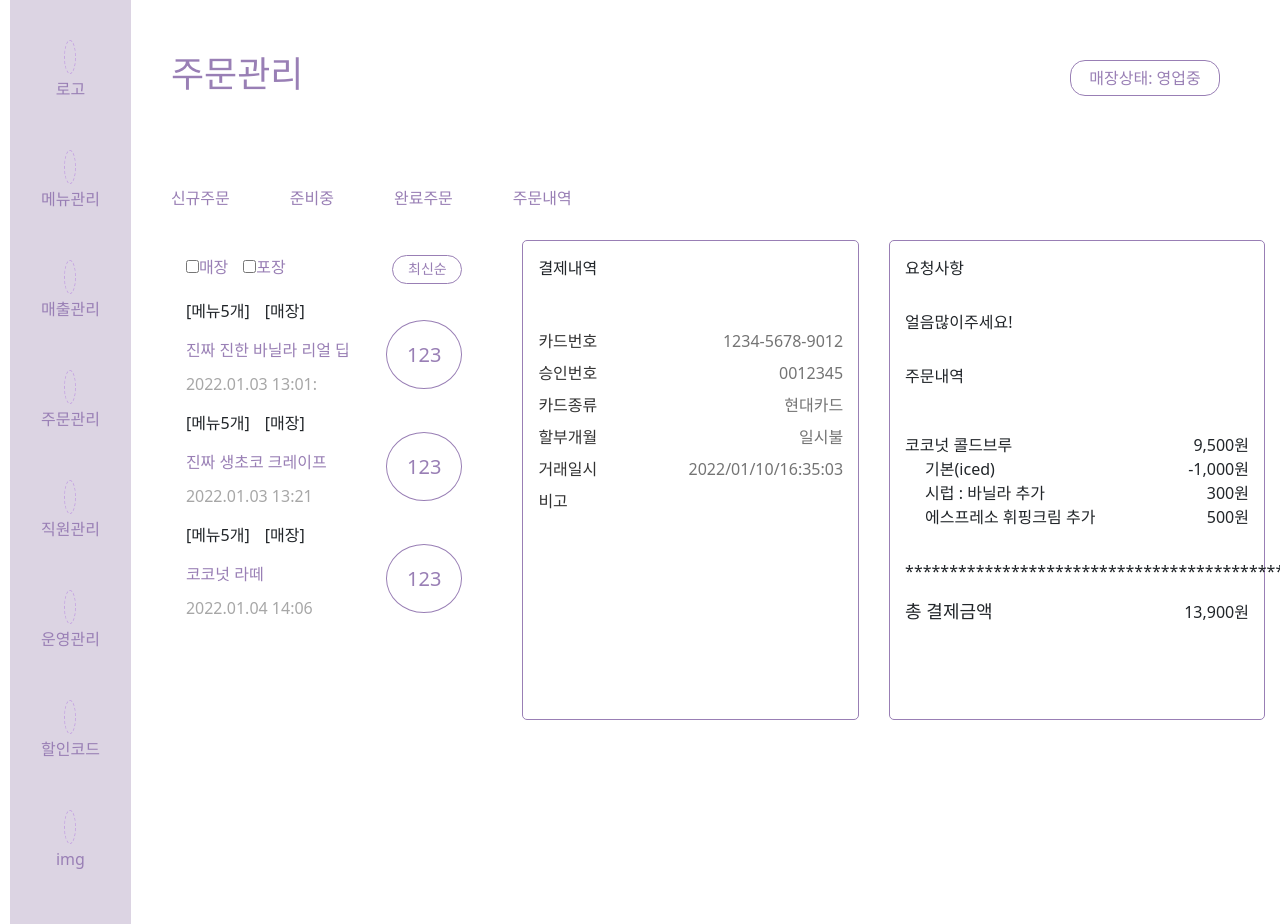
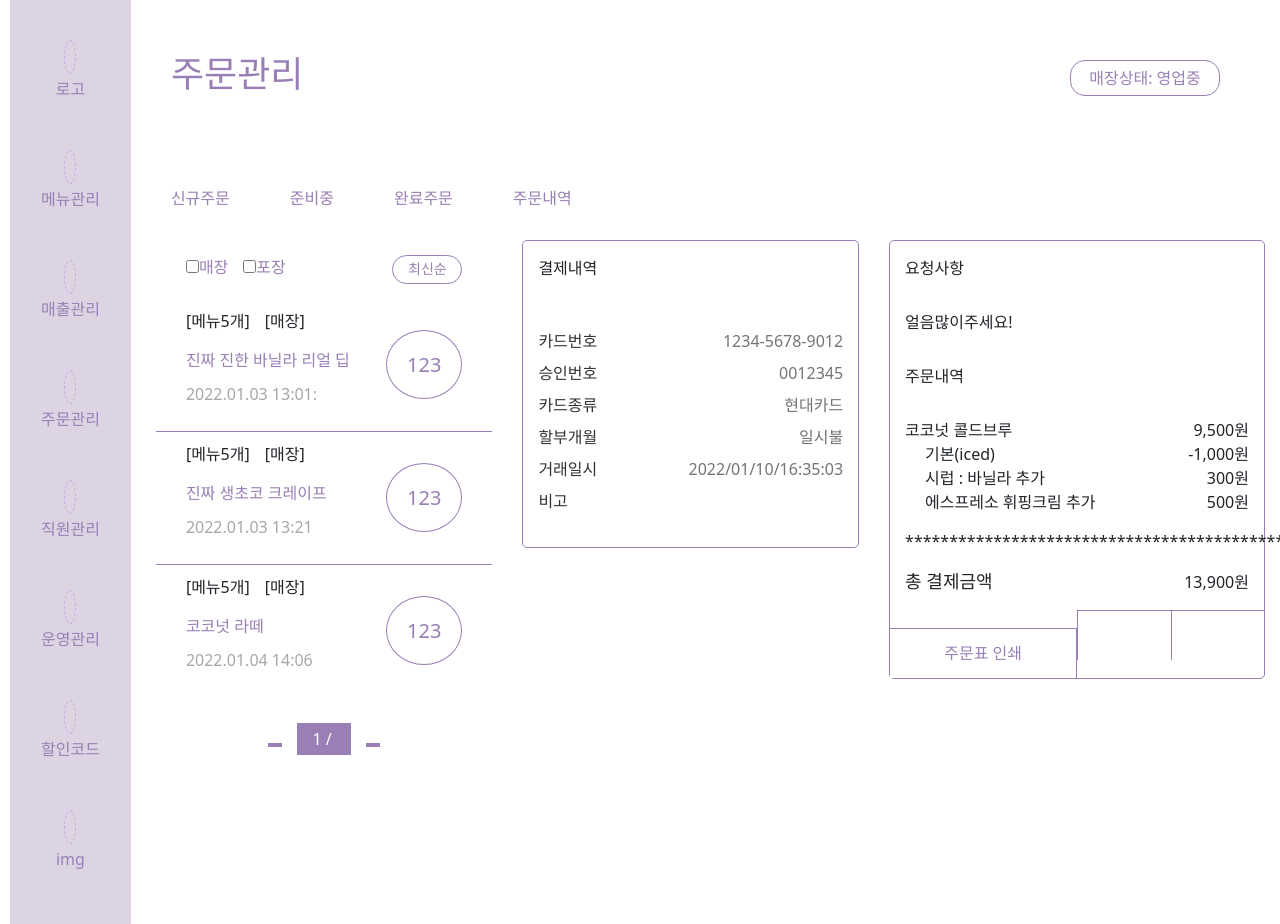
Before and after one commit to jgsjss/ding, a Vue app: page /ordermanagement/3 in a window 1280 px wide. Shown: the top 924 px of the page. Built offline with nearby package versions, Linux system fonts and the light colour scheme; no server answers; some icons are missing.

Commit message:
01.11 13:47
ordermanagement3  작업완료
스크롤이벤트 및 페이징처리 추가해야함

```diff
--- a/src/view/OrderManagement3.vue
+++ b/src/view/OrderManagement3.vue
@@ -32,7 +32,15 @@
             <span class="complete_num">{{ 123 }}</span>
           </div>
         </div>
-
+         <div class="order_btn-cover">
+      <button :disabled="orderpageNum === 0" @click="prevPage" class="order_page-btn">
+        <i class="xi-angle-left"></i>
+      </button>
+      <span class="page-count">{{ orderpageNum + 1 }} / {{ pageCount }} </span>
+      <button :disabled="orderpageNum >= pageCount - 1" @click="nextPage" class="order_page-btn">
+        <i class="xi-angle-right"></i>
+      </button>
+    </div>
       </div>
       <!--데이터 설정했으나 데이터 화면에안뜸-->
       <div class="complete_box2">
@@ -79,7 +87,16 @@
           <div class="com_order_total">총 결제금액</div>
           <div class="com_total_price">{{ $store.state.priceData[0].total }}</div>
           </div>
-
+         <div class="menulist_btn-cover">
+          <button type="text" class="order_receipt_btn">주문표 인쇄</button>
+          <button :disabled="menulistpageNum === 0" @click="prevPage2" class="menulist_page-btn">
+            <i class="xi-angle-up"></i>
+          </button>
+          <span class="menulist_page-count">{{ menulistpageNum + 1 }} / {{ pageCount }} </span>
+          <button :disabled="menulistpageNum >= pageCount - 1" @click="nextPage1" class="menulist_page-btn">
+            <i class="xi-angle-down"></i>
+          </button>
+    </div>
       </div>
     </div>
   </div>
@@ -87,7 +104,27 @@
 
 <script>
 export default {
-  components: {},
+  data() {
+    return {
+      orderpageNum : 0,
+      menulistpageNum : 0,
+    };
+  },
+  methods: {
+    nextPage() {
+      this.orderpageNum += 1;
+    },
+    prevPage() {
+      this.orderpageNum -= 1;
+    },
+    //주문내역 영수증 버튼
+    nextPage1() {
+      this.menulistpageNum += 1;
+    },
+    prevPage2() {
+      this.menulistpageNum -= 1;
+    },
+  },
 };
 </script>
 
@@ -105,7 +142,6 @@ export default {
 .complete_box2,
 .complete_box3 {
   width: 33%;
-  height:60vh;
   display: inline-block;
   border: 1px solid #997fb5;
   border-radius: 5px;
@@ -138,8 +174,15 @@ export default {
   display: flex;
   flex-direction: row;
   align-items: center;
-  padding: 0 30px;
+  padding: 10px 30px;
   justify-content: space-between;
+  border-top:1px solid #997fb5;
+}
+.complete_left:nth-child(2){
+  border-top:none;
+}
+.complete_left:hover {
+  background:#dcd4e3
 }
 .complete_num {
   border: 1px solid #997fb5;
@@ -200,7 +243,7 @@ export default {
   display: flex;
   flex-wrap: wrap;
   justify-content: space-between;
-  padding: 30px 15px;
+  padding: 15px 15px;
 }
 .order_menulist_left {
   float: left;
@@ -229,4 +272,48 @@ export default {
 .com_total_price {
   padding:15px 15px
 }
+
+/* page_btn */
+.order_btn-cover {
+  text-align: center;
+  padding:30px 0;
+}
+.order_page-btn {
+  background: #997fb5;
+  border: 1px solid #997fb5;
+  color: #fff;
+  margin: 0 15px;
+}
+.order_page-count {
+  background: #997fb5;
+  color: #fff;
+  padding: 5px 15px;
+}
+.menulist_btn_wrap {
+  margin:0 auto;
+}
+.order_receipt_btn {
+  width:50.01%;
+  height:50px;
+  background:white;
+  border:1px solid #997fb5;
+  border-bottom:none;
+  border-left:none;
+  color: #997fb5;
+}
+.menulist_page-btn {
+  width:25%;
+  height:50px;
+  background:white;
+  border:1px solid #997fb5;
+  border-bottom:none;
+  border-right:none;
+  color:#997fb5;
+}
+.menulist_page-btn:first-child {
+  border-left:none
+}
+.menulist_page-count {
+  display: none;
+}
 </style>
--- a/src/view/OrderManagement4.vue
+++ b/src/view/OrderManagement4.vue
@@ -22,10 +22,10 @@
       <tbody>
         <tr v-for="(a, i) in $store.state.menuData" :key="i">
           <td>{{ $store.state.menuData[i].date }}</td>
-            <td>{{$store.state.menuData[i].number }}</td>
+          <td>{{ $store.state.menuData[i].number }}</td>
           <td>{{ $store.state.menuData[i].wating }}</td>
           <td>{{ $store.state.menuData[i].name }}</td>
-            <td>{{ $store.state.menuData[i].price }} </td>
+          <td>{{ $store.state.menuData[i].price }}</td>
           <td>{{ $store.state.menuData[i].isSoldOut }}</td>
         </tr>
       </tbody>
@@ -35,7 +35,11 @@
         <i class="xi-angle-left"></i>
       </button>
       <span class="page-count">{{ pageNum + 1 }} / {{ pageCount }} </span>
-      <button :disabled="pageNum >= pageCount - 1" @click="nextPage" class="page-btn">
+      <button
+        :disabled="pageNum >= pageCount - 1"
+        @click="nextPage"
+        class="page-btn"
+      >
         <i class="xi-angle-right"></i>
       </button>
     </div>
@@ -43,14 +47,14 @@
 </template>
 
 <script>
-import axios from 'axios'
+import axios from 'axios';
 export default {
-    data(){
-        return{
-            pageNum: 0
-        }
+  data() {
+    return {
+      pageNum: 0,
+    };
   },
-    props:{
+  props: {
     // //주문관리 데이터 프롭스 ---
     // orderData : Object,
     // //완료주문 개수
@@ -75,12 +79,12 @@ export default {
     // openShopNum : Number,
   },
   methods: {
-         nextPage () {
+    nextPage() {
       this.pageNum += 1;
     },
-    prevPage () {
+    prevPage() {
       this.pageNum -= 1;
-        }
+    },
   },
   // ajax로 서버에서 받아온 list정보를 페이징 처리하는 부분. 현재 받아올 서버 및 데이터가 없어서 주석처리함.
   // computed: {
@@ -101,14 +105,14 @@ export default {
   //   return this.listArray.slice(start, end);
   // }
   // }
-}
+};
 </script>
 
 <style>
 .ordermeno_container {
   width: 100%;
   margin: 0 auto;
-  padding:30px 0;
+  padding: 30px 0;
 }
 .order_table {
   width: 90%;
@@ -118,37 +122,37 @@ export default {
   text-align: left;
 }
 .menu_btn {
-  border:1px solid #997fb5;
-  padding:5px 10px;
+  border: 1px solid #997fb5;
+  padding: 5px 10px;
 }
 .menu_btn:first-child {
-  background:#c2b4cd;
-  border:1px solid #c2b4cd;
-  color:#fff;
+  background: #c2b4cd;
+  border: 1px solid #c2b4cd;
+  color: #fff;
 }
 .menu_btn:nth-child(2) {
-  background:#fff;
-  color:#997fb5;
-  margin-left:15px;
+  background: #fff;
+  color: #997fb5;
+  margin-left: 15px;
 }
 .menu_btn:nth-child(3) {
-  background:#fff;
-  color:#997fb5;
-  margin-left:15px;
+  background: #fff;
+  color: #997fb5;
+  margin-left: 15px;
 }
 .menu_btn:last-child {
-  float:right;
-  background:#997fb5;
-  color:#fff;
+  float: right;
+  background: #997fb5;
+  color: #fff;
 }
 .category_head {
-  border-bottom:2px solid #c2b4cd;
-  position:relative;
+  border-bottom: 2px solid #c2b4cd;
+  position: relative;
   height: 40px;
 }
 .category_title {
-  background:#c2b4cd;
-  color:#fff;
+  background: #c2b4cd;
+  color: #fff;
   text-align: center;
 }
 .category_col {
@@ -159,13 +163,13 @@ export default {
   content: '';
   position: absolute;
   top: 30%;
-  left:25%;
+  left: 25%;
   width: 1px;
   height: 15px;
   background: #fff;
 }
 .category_col:nth-child(2):after {
-  display:none;
+  display: none;
 }
 .category_col:after {
   display: block;
@@ -177,18 +181,18 @@ export default {
   background: #fff;
 }
 tbody {
-  color:#997fb5;
+  color: #997fb5;
   text-align: center;
 }
 .page-btn {
-  background:#997fb5;
-  border:1px solid #997fb5;
-  color:#fff;
-  margin:0 15px;
+  background: #997fb5;
+  border: 1px solid #997fb5;
+  color: #fff;
+  margin: 0 15px;
 }
 .page-count {
-  background:#997fb5;
-  color:#fff;
-  padding:5px 15px
+  background: #997fb5;
+  color: #fff;
+  padding: 5px 15px;
 }
 </style>
```
Lines whose indentation alone changed are shown as unchanged.
